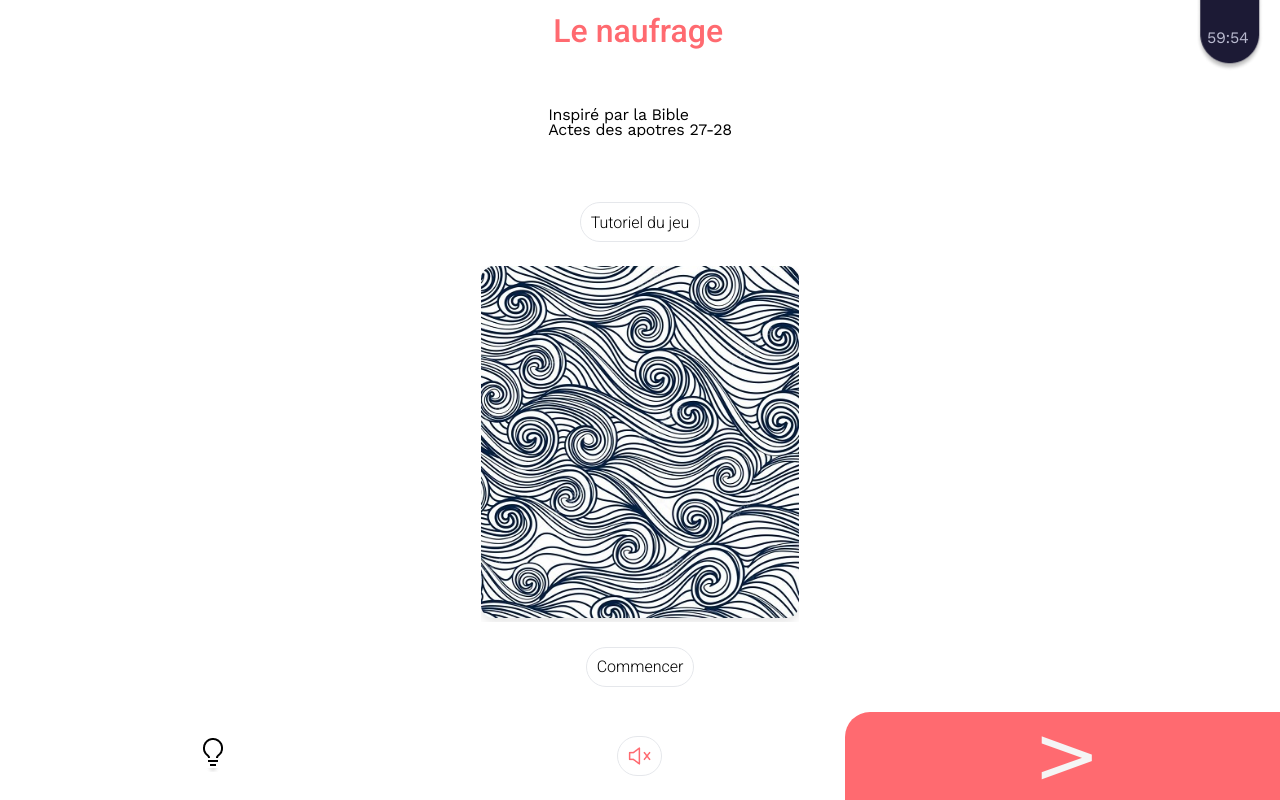
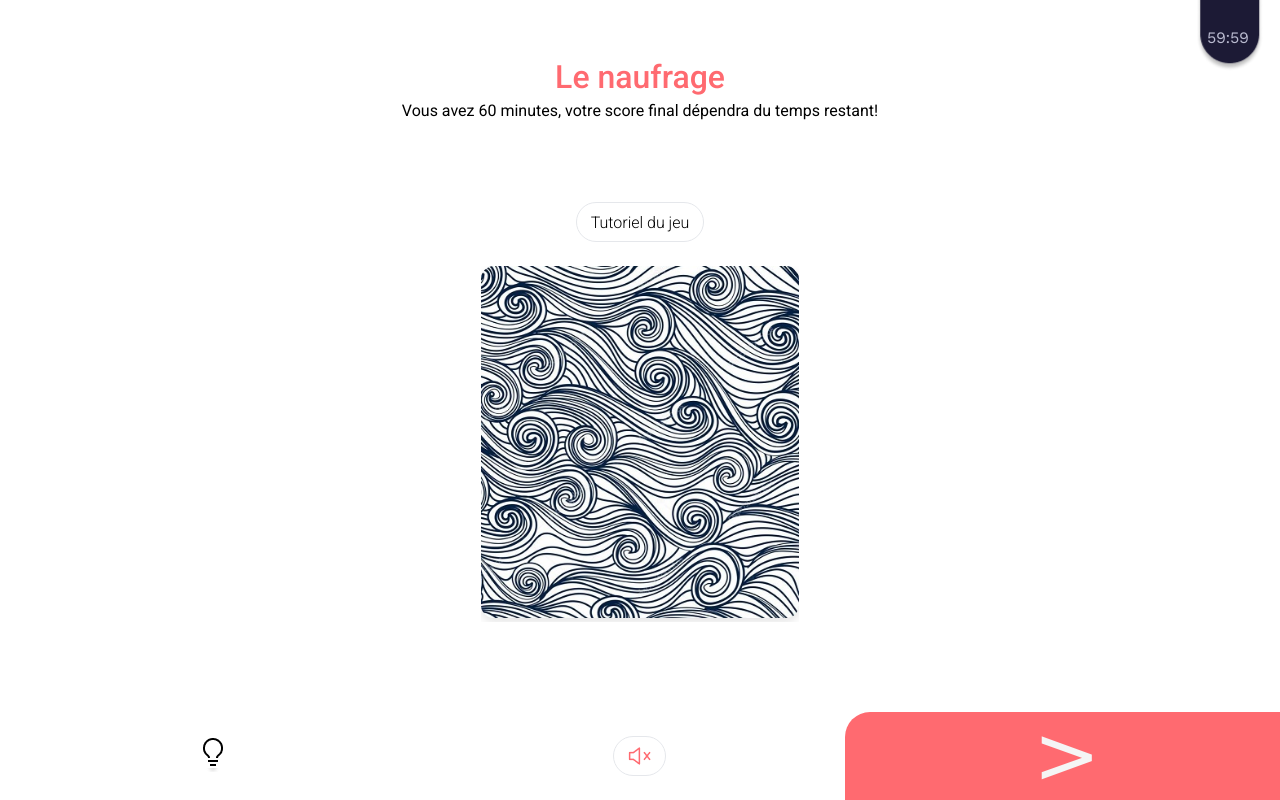
Before and after one commit to Labriquerose/act27, a plain HTML site: page index.html in a window 1280 px wide. Both pictures are taken after a click on the button "Commencer". Drawn offline with nearby package versions, Linux system fonts and the light colour scheme; a web font is replaced by a local one.

Commit message:
Add files via upload

```diff
--- a/index appli.js
+++ b/index appli.js
@@ -1,16 +1,18 @@
-//timer
-const departMinutes = 60;
-let temps = departMinutes * 60;
+// next
 
-const timerElement = document.getElementById("timer");
+next.addEventListener("click", () => {
+  let h2Title = document.getElementById("h2Title");
+  h2Title.parentNode.removeChild(h2Title);
 
-setInterval(() => {
-  let minutes = parseInt(temps / 60, 10);
-  let secondes = parseInt(temps % 60, 10);
+  document.querySelector(
+    "body > div > div.header > div.introTitle "
+  ).innerHTML += `
+  <h3>Le port de Césaré</h3>`;
 
-  minutes = minutes < 10 ? "0" + minutes : minutes;
-  secondes = secondes < 10 ? "0" + secondes : secondes;
+  let sub = document.getElementById("sub");
+  sub.parentNode.removeChild(sub);
 
-  timerElement.innerText = `${minutes}:${secondes}`;
-  temps = temps <= 0 ? 0 : temps - 1;
-}, 1000);
+  let title = document.getElementById("header");
+  title.style.gridTemplateAreas = "introTitle";
+  title.style.gridTemplateRows = "1fr";
+});
--- a/index.html
+++ b/index.html
@@ -11,19 +11,17 @@
 
   <body>
     <div class="container">
-      <div class="header">
-        <div class="introTitle"><h2>Le naufrage</h2><div id="divTimer">
-          <p id="timer" ></p></div>
-         <img id="fondtimer" src="./icone/timer.png" alt="">
+      <div class="header" id="header">
+        <div class="introTitle"><h2 id="h2Title">Le naufrage</h2>
         </div>
-        <div class="introSubTitle"> <p>Inspiré par la Bible </br>
-          Actes des apotres 27-28</p></div>
+        <div class="introSubTitle" id="sub"> Inspiré par la Bible </br>
+          Actes des apotres 27-28</div>
       </div>
 
       <div class="introContent">
         <div class="introtuto"><button >Tutoriel du jeu</button></div>
         <div class="introImg"><img id= imgintro src="./imgfond/intro.jpg" alt=""></div>
-        <div class="introCommencer"> <button >Commencer</button></div>
+        <div class="introCommencer"> <button id="commencer" >Commencer</button></div>
       </div>
 
       <div class="footer">
@@ -32,8 +30,19 @@
           <button id="muted"><img src="./icone/sound.png" alt=""></button></div>
        <div id="next" >></div> <div class="next"></div>
       </div>
-    </div>
+      </div>
+
+<div><div id="divTimer">
+    <p id="timer" ></p></div>
+
+    <img id="fondtimer" src="./icone/timer.png" alt="" />
+  </div></div>
+
+
+
   </body>
+
+
   <script src="index appli.js"></script>
-  <script src="./timer.js"></script>
+  <script src="timer.js"></script>
 </html>
--- a/style appli.css
+++ b/style appli.css
@@ -27,17 +27,17 @@
 }
 
 .header {
+  width: 70vw;
   display: grid;
   grid-template-columns: 1fr;
   grid-template-rows: 1.5fr 1fr;
   gap: 0px 0px;
-  grid-auto-flow: row;
-  justify-content: center;
-  align-content: stretch;
   grid-template-areas:
     "introTitle"
     "introSubTitle";
-  align-self: stretch;
+  justify-content: center;
+  align-content: center;
+  align-self: center;
   grid-area: header;
 }
 
@@ -49,10 +49,12 @@
   grid-auto-flow: row;
   grid-template-areas: ".";
   grid-area: introTitle;
+  text-align: center;
 }
 
 .introSubTitle {
   grid-area: introSubTitle;
+  text-align: center;
 }
 
 .introContent {
@@ -134,7 +136,7 @@
   z-index: -1;
 }
 h2 {
-  margin-top: 4%;
+  margin-top: 3vh;
   padding: 5px;
   color: #ff6a70;
   font-family: Roboto;
@@ -142,6 +144,17 @@ h2 {
   font-weight: 500;
   font-size: 2em;
   line-height: 120%;
+}
+h3 {
+  font-family: Inter;
+  font-style: normal;
+  font-weight: 400;
+  font-size: 1.8em;
+  line-height: 120%;
+  align-items: center;
+  text-align: center;
+  color: #ff6a70;
+  margin-top: 2vh;
 }
 .introsubtitle {
   height: 40px;
@@ -171,7 +184,7 @@ button {
   line-height: 120%;
   z-index: 100;
   height: 40px;
-  padding-inline: 10px;
+  padding-inline: 14px;
 }
 input {
   font-family: "inter", sans-serif;
--- /dev/null
+++ b/timer.js
@@ -0,0 +1,24 @@
+const departMinutes = 60;
+let temps = departMinutes * 60;
+
+const timerElement = document.getElementById("timer");
+const commencer = document.getElementById("commencer");
+commencer.addEventListener("click", () => {
+  document.querySelector(
+    "#sub "
+  ).innerHTML = `Vous avez 60 minutes, votre score final dépendra du temps restant!`;
+
+  let commencer = document.getElementById("commencer");
+  commencer.style.visibility = "hidden";
+
+  setInterval(() => {
+    let minutes = parseInt(temps / 60, 10);
+    let secondes = parseInt(temps % 60, 10);
+
+    minutes = minutes < 10 ? "0" + minutes : minutes;
+    secondes = secondes < 10 ? "0" + secondes : secondes;
+
+    timerElement.innerText = `${minutes}:${secondes}`;
+    temps = temps <= 0 ? 0 : temps - 1;
+  }, 1000);
+});
```
